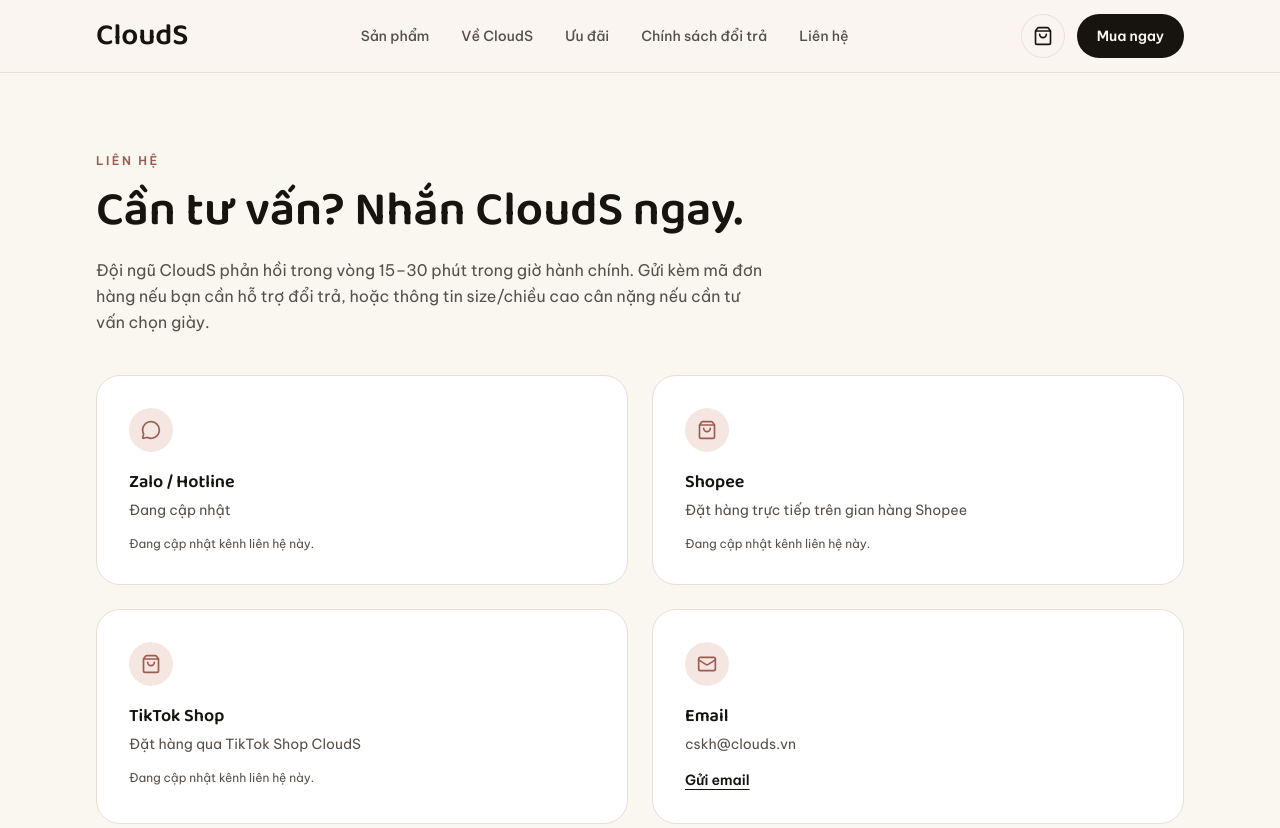
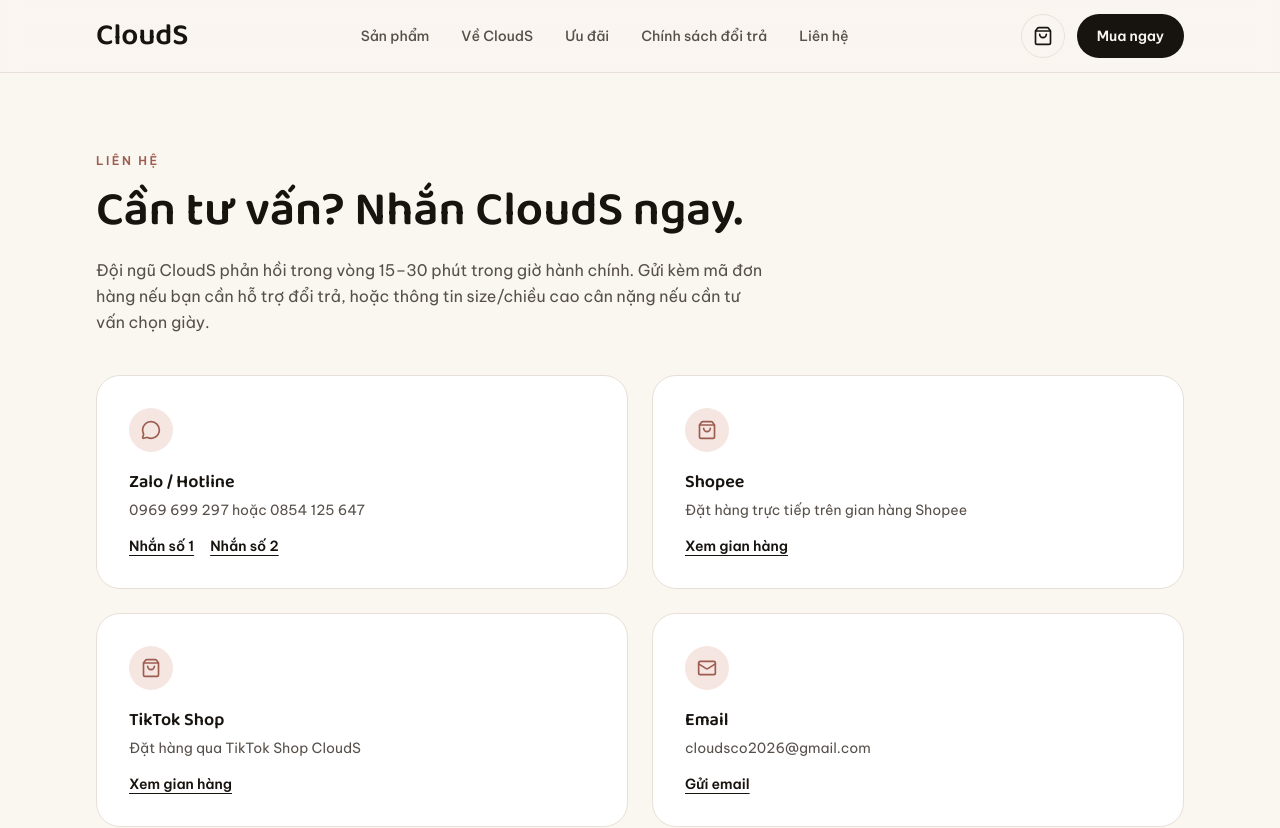
Before and after one commit to nguyenxuansonnxs123/CloudS, a Next.js app: page /lien-he in a window 1280 px wide. Shown: the top 828 px of the page. Built offline with nearby package versions, Linux system fonts and the light colour scheme.

Commit message:
Dien thong tin lien he that: Zalo (2 so), Shopee, TikTok, email
- contact.zaloLink/zaloLink2, shops.shopee, shops.tiktok, social.tiktok,
  contact.email trong site-config.ts.
- Trang Lien he: hien ca 2 so Zalo dang 2 nut bam rieng (truoc day chi
  ho tro 1 link duy nhat).

```diff
--- a/src/app/lien-he/page.tsx
+++ b/src/app/lien-he/page.tsx
@@ -15,29 +15,30 @@
     icon: MessageCircle,
     title: "Zalo / Hotline",
     detail: siteConfig.contact.zaloNumber || "Đang cập nhật",
-    href: siteConfig.contact.zaloLink || undefined,
-    cta: "Nhắn Zalo",
+    links: (
+      [
+        siteConfig.contact.zaloLink && { label: "Nhắn số 1", href: siteConfig.contact.zaloLink as string },
+        siteConfig.contact.zaloLink2 && { label: "Nhắn số 2", href: siteConfig.contact.zaloLink2 as string },
+      ] as ({ label: string; href: string } | false)[]
+    ).filter((l): l is { label: string; href: string } => Boolean(l)),
   },
   {
     icon: ShoppingBag,
     title: "Shopee",
     detail: "Đặt hàng trực tiếp trên gian hàng Shopee",
-    href: siteConfig.shops.shopee || undefined,
-    cta: "Xem gian hàng",
+    links: siteConfig.shops.shopee ? [{ label: "Xem gian hàng", href: siteConfig.shops.shopee }] : [],
   },
   {
     icon: ShoppingBag,
     title: "TikTok Shop",
     detail: "Đặt hàng qua TikTok Shop CloudS",
-    href: siteConfig.shops.tiktok || undefined,
-    cta: "Xem gian hàng",
+    links: siteConfig.shops.tiktok ? [{ label: "Xem gian hàng", href: siteConfig.shops.tiktok }] : [],
   },
   {
     icon: Mail,
     title: "Email",
     detail: siteConfig.contact.email,
-    href: `mailto:${siteConfig.contact.email}`,
-    cta: "Gửi email",
+    links: [{ label: "Gửi email", href: `mailto:${siteConfig.contact.email}` }],
   },
 ];
 
@@ -59,22 +60,27 @@
       </div>
 
       <div className="mt-10 grid gap-6 sm:grid-cols-2">
-        {channels.map(({ icon: Icon, title, detail, href, cta }) => (
+        {channels.map(({ icon: Icon, title, detail, links }) => (
           <div key={title} className="rounded-3xl border border-line bg-surface p-6 sm:p-8">
             <span className="flex size-11 items-center justify-center rounded-full bg-blush-tint text-rose-ink">
               <Icon className="size-5" aria-hidden />
             </span>
             <h3 className="mt-4 font-display text-lg text-ink">{title}</h3>
             <p className="mt-1 text-sm text-ink-soft">{detail}</p>
-            {href ? (
-              <a
-                href={href}
-                target={href.startsWith("http") ? "_blank" : undefined}
-                rel="noopener noreferrer"
-                className="mt-4 inline-block text-sm font-semibold text-ink underline underline-offset-4"
-              >
-                {cta}
-              </a>
+            {links.length > 0 ? (
+              <div className="mt-4 flex flex-wrap gap-x-4 gap-y-1">
+                {links.map((link) => (
+                  <a
+                    key={link.href}
+                    href={link.href}
+                    target={link.href.startsWith("http") ? "_blank" : undefined}
+                    rel="noopener noreferrer"
+                    className="inline-block text-sm font-semibold text-ink underline underline-offset-4"
+                  >
+                    {link.label}
+                  </a>
+                ))}
+              </div>
             ) : (
               <p className="mt-4 text-xs text-ink-soft">Đang cập nhật kênh liên hệ này.</p>
             )}
--- a/src/lib/site-config.ts
+++ b/src/lib/site-config.ts
@@ -10,21 +10,22 @@
   url: "https://clouds.vn", // [ĐIỀN SAU] domain thật khi đã mua trên Hostinger
 
   contact: {
-    zaloNumber: "", // [ĐIỀN SAU] số Zalo/hotline, vd: "0901234567"
-    zaloLink: "", // [ĐIỀN SAU] vd: "https://zalo.me/0901234567"
-    email: "cskh@clouds.vn", // [ĐIỀN SAU]
+    zaloNumber: "0969 699 297 hoặc 0854 125 647",
+    zaloLink: "https://zalo.me/84969699297", // số chính, dùng cho nút "Tư vấn qua Zalo"
+    zaloLink2: "https://zalo.me/84854125647", // số phụ — chỉ hiện thêm ở trang Liên hệ
+    email: "cloudsco2026@gmail.com",
   },
 
   shops: {
-    shopee: "", // [ĐIỀN SAU] link gian hàng Shopee
-    tiktok: "", // [ĐIỀN SAU] link TikTok Shop
+    shopee: "https://shopee.vn/shop/1817956475",
+    tiktok: "https://www.tiktok.com/@clouds9544", // trang TikTok chung — cập nhật thành link TikTok Shop riêng nếu có sau này
   },
 
   social: {
     threads: "", // [ĐIỀN SAU]
     instagram: "", // [ĐIỀN SAU]
     facebook: "", // [ĐIỀN SAU]
-    tiktok: "", // [ĐIỀN SAU] link trang TikTok (khác TikTok Shop)
+    tiktok: "https://www.tiktok.com/@clouds9544",
   },
 
   business: {
```
